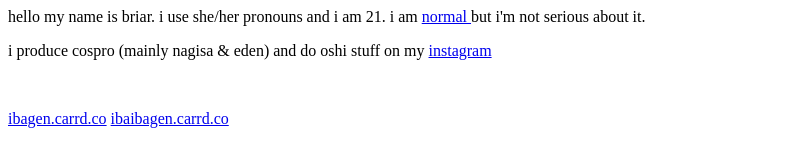
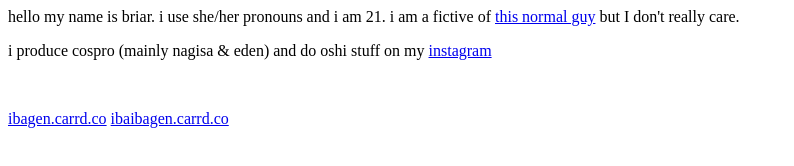
Before and after one commit to poisonstrategy/poisonstrategy.github.io, a plain HTML site: page index.html in a window 1280 px wide. Shown: the whole page, without its empty margins (0-794 px from the left). Drawn offline with Linux system fonts and the light colour scheme.

Commit message:
Update index.html

```diff
--- a/index.html
+++ b/index.html
@@ -5,7 +5,7 @@
 	</head>
 	<body>
 		<p>
-			hello my name is briar. i use she/her pronouns and i am 21. i am <a href = https://ensemble-stars.jp/characters/saegusa_ibara/> normal </a> but i'm not serious about it.
+			hello my name is briar. i use she/her pronouns and i am 21. i am a fictive of <a href = https://ensemble-stars.jp/characters/saegusa_ibara/> this normal guy</a> but I don't really care.
 		</p>
 		<p> i produce cospro (mainly nagisa & eden) and do oshi stuff on my <a href = https://www.instagram.com/xsi_cs/>instagram</a> </p>
 
```
